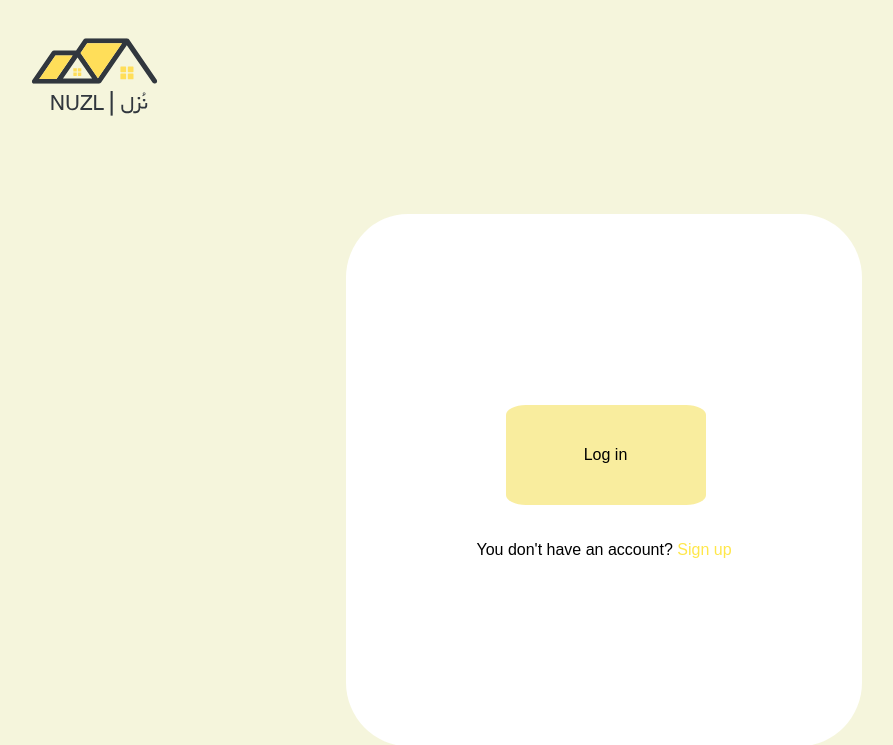
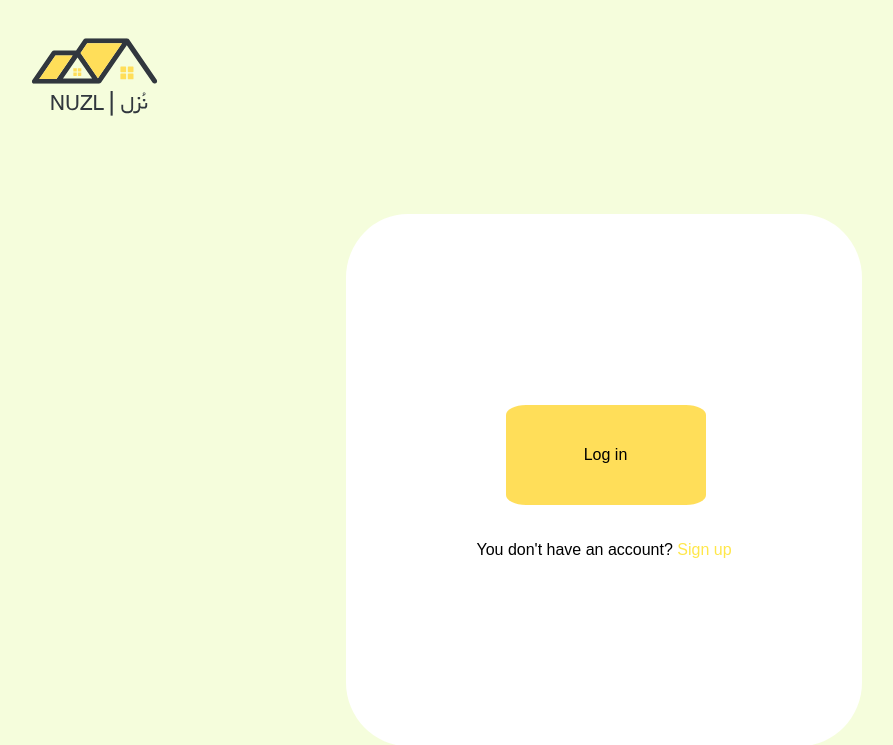
Before and after one commit to afnmo/NEWNEW-IT329-Project, a PHP site: page /homepage.html in a window 1280 px wide. Shown: the top 745 px of the page, without its empty margins (36-929 px from the left). Run offline with PHP 8.4, Linux system fonts and the light colour scheme.

Commit message:
Change colors

```diff
--- a/homepage.css
+++ b/homepage.css
@@ -8,7 +8,7 @@ Click nbfs://nbhost/SystemFileSystem/Templates/Other/CascadeStyleSheet.css to ed
 */
 
 body{
-    background-color: beige;
+    background-color: #F5FDDC;
 }
 
 #logo{
@@ -37,7 +37,7 @@ div#btn{
 
 button{
    cursor:pointer;
-   background-color: rgb(249, 237, 158);
+   background-color: #ffde59;
    margin: 10%;
    font: 1em sans-serif;
    color: #000000;
@@ -50,7 +50,7 @@ button{
 }
 
 button:hover {
-    background-color: rgb(250, 244, 199);
+    background-color: #fee47a;
     transition: 0.5s;
 }
 
```
